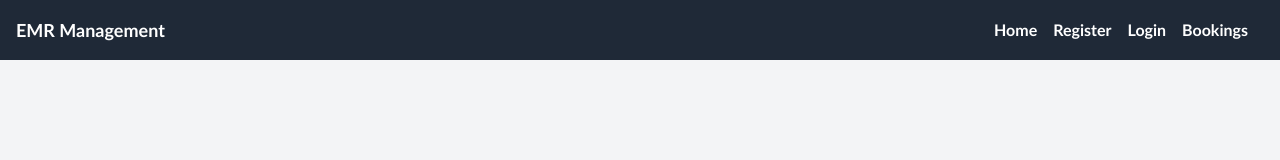
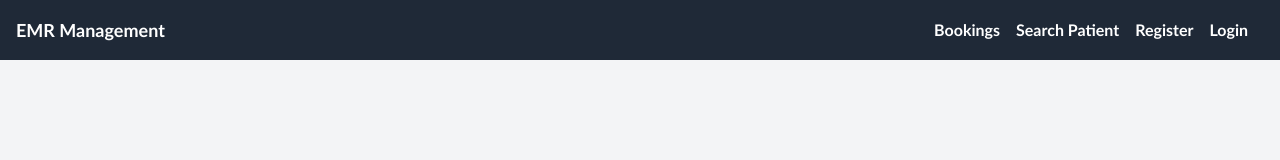
Before and after one commit to 24-ManPatel/Doc_EMR, a React (Vite) app in the folder getting-started/: page / in a window 1280 px wide. Shown: the top 160 px of the page. Built offline with nearby package versions, Linux system fonts and the light colour scheme; no server answers.

Commit message:
navbar home to search

```diff
--- a/getting-started/src/components/Navbar.jsx
+++ b/getting-started/src/components/Navbar.jsx
@@ -7,10 +7,10 @@ export default function Navbar() {
       <div className="container mx-auto flex justify-between items-center">
         <div className="text-white text-lg font-semibold">EMR Management</div>
         <ul className="flex space-x-4">
-          <li><Link to='/home' className="text-white hover:text-gray-300 font-semibold">Home</Link> </li>
+          <li><Link to='/bookings' className="text-white hover:text-gray-300 font-semibold">Bookings</Link> </li>
+          <li><Link to='/home' className="text-white hover:text-gray-300 font-semibold">Search Patient</Link> </li>
           <li><Link to='/register' className="text-white hover:text-gray-300 font-semibold">Register</Link> </li>
           <li><Link to='/login' className="text-white hover:text-gray-300 font-semibold">Login</Link> </li>
-          <li><Link to='/bookings' className="text-white hover:text-gray-300 font-semibold">Bookings</Link> </li>
           <li></li>
         </ul>
       </div>
```
